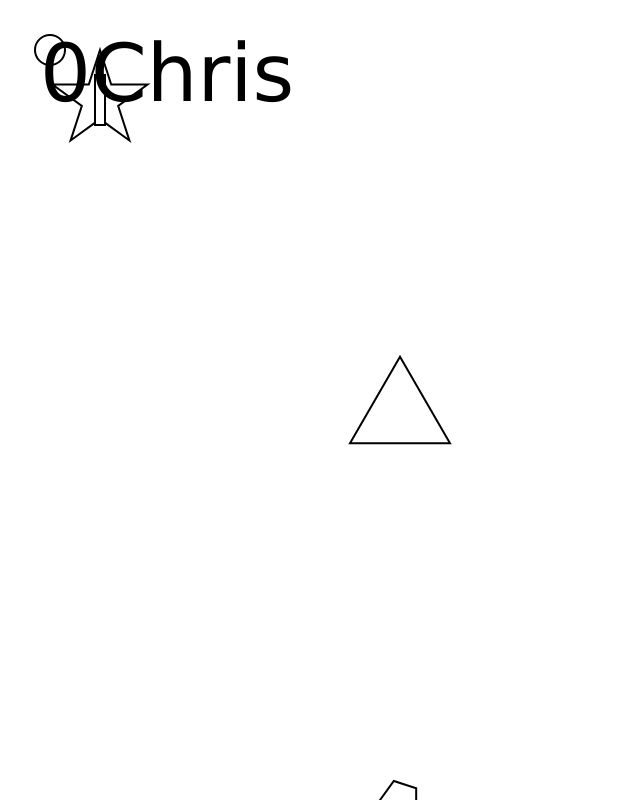
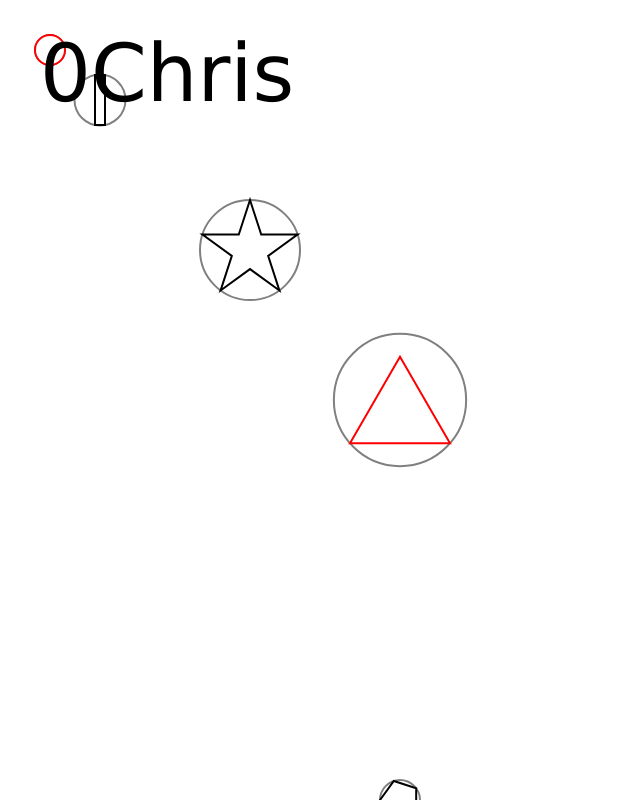
Before and after one commit to maissaninc/kidjs, a website built with webpack: page example.html in a window 1280 px wide. Shown: the whole page, without its empty margins (0-640 px from the left). Built offline with nearby package versions, Linux system fonts and the light colour scheme.

Commit message:
Bounding radius based collision test

```diff
--- a/example.html
+++ b/example.html
@@ -7,13 +7,13 @@
   <body>
     <script type="kidjs">
 
-      star(100, 100, 50);
+      star(250, 250, 50);
 
       triangle(400, 400, 100);
 
       circle(50, 50, 30);
 
-      rect(100, 100, 10, 50);
+      rect(100, 100, 10, 50).spin(4);
 
       let p = pentagon(400, 400, 40);
       p.spin();
--- a/src/shape/circle.js
+++ b/src/shape/circle.js
@@ -4,6 +4,7 @@ export default class Circle extends Shape {
   constructor(x, y, radius) {
     super(x, y);
     this.radius = radius;
+    this.boundingRadius = radius;
   }
 
   render(context) {
--- a/src/shape/index.js
+++ b/src/shape/index.js
@@ -9,6 +9,12 @@ export default class Shape extends Actor {
   }
 
   prerender(context) {
+
+    context.strokeStyle = 'gray';
+    context.beginPath();
+    context.arc(this.x, this.y, this.boundingRadius, 0, Math.PI * 2);
+    context.stroke();
+
     context.fillStyle = this.fill;
     context.strokeStyle = this.stroke;
     context.lineWidth = this.lineWidth;
--- a/src/shape/line.js
+++ b/src/shape/line.js
@@ -1,5 +1,5 @@
 import Shape from './';
-import Vector from './vector';
+import Vector from '../core/vector';
 
 export default class Line extends Shape {
   constructor(x1, y1, x2, y2) {
--- a/src/shape/polygon.js
+++ b/src/shape/polygon.js
@@ -1,5 +1,5 @@
 import Shape from './';
-import Vector from './vector';
+import Vector from '../core/vector';
 
 export default class Polygon extends Shape {
   constructor(x, y) {
@@ -8,7 +8,11 @@ export default class Polygon extends Shape {
   }
 
   addPoint(x, y) {
-    this.points.push(new Vector(x, -y));
+    let v = new Vector(x, -y);
+    if (v.length > this.boundingRadius) {
+      this.boundingRadius = v.length;
+    }
+    this.points.push(v);
   }
 
   render(context) {
--- a/src/shape/regular.js
+++ b/src/shape/regular.js
@@ -1,5 +1,5 @@
 import Polygon from './polygon';
-import Vector from './vector';
+import Vector from '../core/vector';
 
 export default class RegularPolygon extends Polygon {
   constructor(x, y, radius, sides) {
--- a/src/shape/star.js
+++ b/src/shape/star.js
@@ -1,5 +1,5 @@
 import Polygon from './polygon';
-import Vector from './vector';
+import Vector from '../core/vector';
 
 export default class Star extends Polygon {
   constructor(x, y, outerRadius, innerRadius, points = 5) {
--- a/src/stage/actor.js
+++ b/src/stage/actor.js
@@ -1,3 +1,5 @@
+import Vector from '../core/vector';
+
 export default class Actor {
   constructor(x, y, stage) {
 
@@ -5,7 +7,7 @@ export default class Actor {
     this.frame = 0;
     this.state = 'default';
 
-    // Default properties
+    // Position and movement
     this.x = x;
     this.y = y;
     this.rotation = 0;
@@ -21,6 +23,10 @@ export default class Actor {
     };
     this.weightless = true;
 
+    // Bounds
+    this.boundingRadius = 0;
+
+    // Add to stage
     if (typeof stage === 'undefined') {
       window.stage.addChild(this);
     } else {
@@ -58,4 +64,13 @@ export default class Actor {
     this.frame = 0;
     this.state = 'default';
   }
+
+  collidesWith(actor) {
+    let v = new Vector(this.x - actor.x, this.y - actor.y);
+    if (v.length < this.boundingRadius + actor.boundingRadius) {
+      return true;
+    } else {
+      return false;
+    }
+  }
 }
--- a/src/stage/index.js
+++ b/src/stage/index.js
@@ -64,9 +64,21 @@ export default class Stage {
   render() {
     this.frame++;
     this.context.clearRect(0, 0, this.width, this.height);
-    for (let obj of this.children) {
-      obj.update();
-      obj.render(this.context);
+
+    // Detect collisions
+    for (let i = 0; i < this.children.length; i++) {
+      for (let j = i + 1; j < this.children.length; j++) {
+        if (this.children[i].collidesWith(this.children[j])) {
+          this.children[i].stroke = 'red';
+          this.children[j].colliding = 'red';
+        }
+      }
+    }
+
+    // Update actors
+    for (let actor of this.children) {
+      actor.update();
+      actor.render(this.context);
     }
     if (typeof window._kidjs_.onframe == 'function') {
       window._kidjs_.onframe();
```
Also changed, not shown: dist/kid.js, src/core/vector.js (renamed from src/shape/vector.js).
